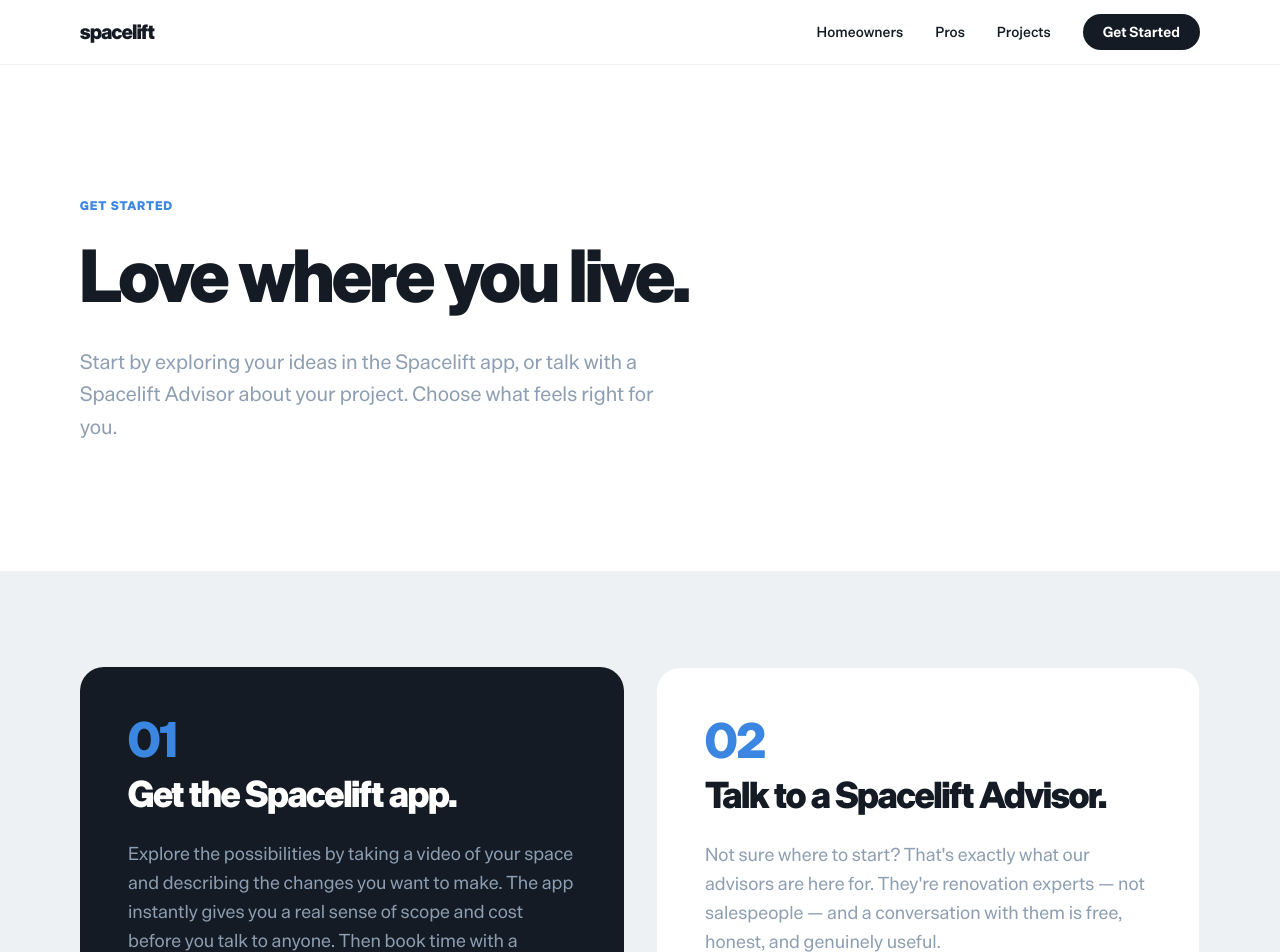
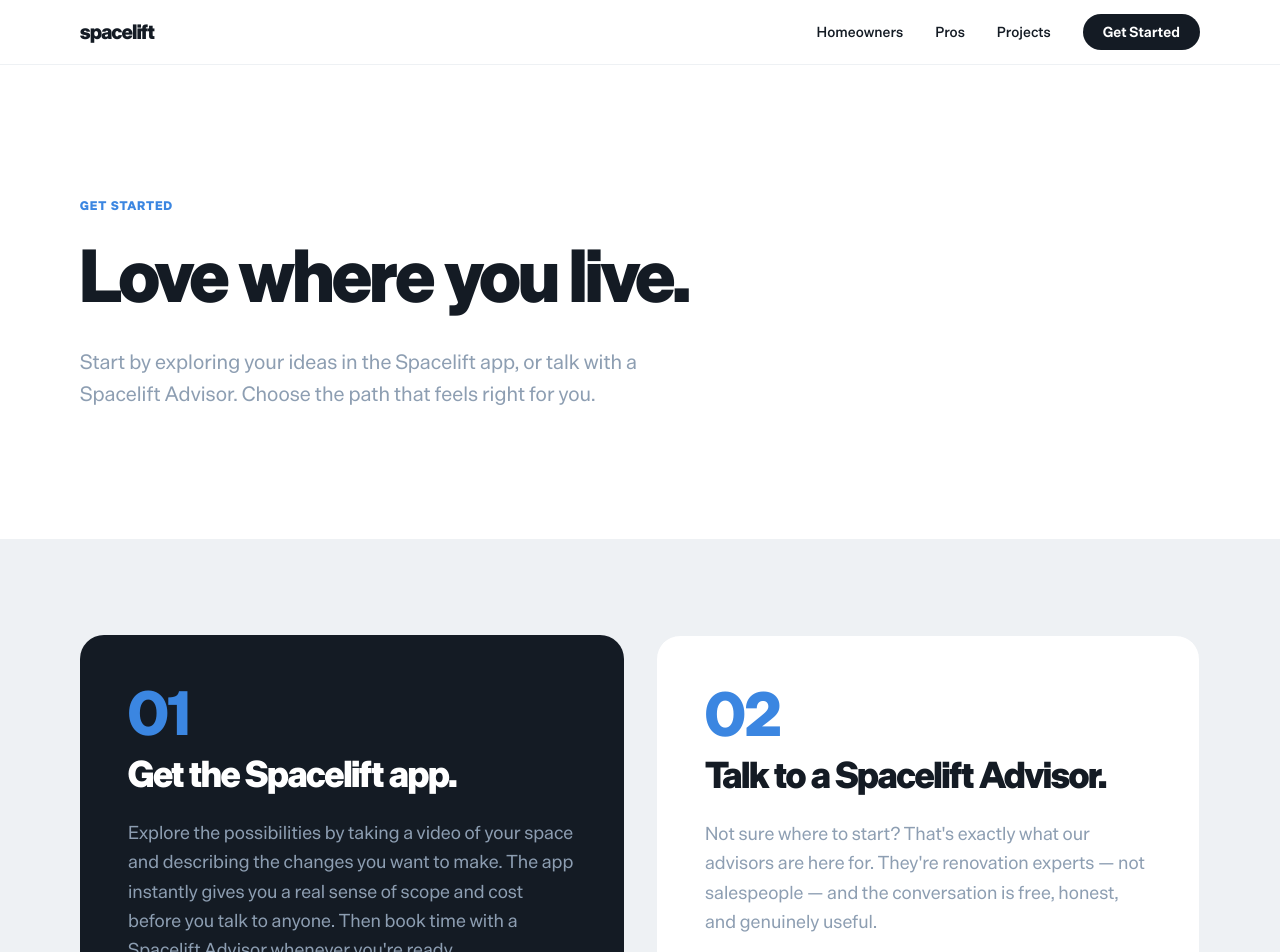
Before and after one commit to jjmccarthy7/spacelift-tools, a Next.js app in the folder apps/hellospacelift/: page /get-started in a window 1280 px wide. Shown: the top 952 px of the page. Built offline with nearby package versions, Linux system fonts and the light colour scheme.

Commit message:
polish(get-started): tighten H2, larger 01/02 anchors, advisor copy, spacing

```diff
--- a/apps/hellospacelift/src/app/get-started/page.tsx
+++ b/apps/hellospacelift/src/app/get-started/page.tsx
@@ -22,7 +22,7 @@
             Love where you live.
           </h1>
           <p className="text-lg md:text-xl text-[#8D9EB2] leading-relaxed max-w-xl">
-            Start by exploring your ideas in the Spacelift app, or talk with a Spacelift Advisor about your project. Choose what feels right for you.
+            Start by exploring your ideas in the Spacelift app, or talk with a Spacelift Advisor. Choose the path that feels right for you.
           </p>
         </div>
       </section>
@@ -33,12 +33,12 @@
 
             <div className="bg-[#141B24] rounded-3xl p-10 md:p-12 flex flex-col">
               <div className="mb-3">
-                <span className="text-5xl font-black leading-none text-[#3B86E1]">01</span>
+                <span className="text-6xl font-black leading-none text-[#3B86E1]">01</span>
               </div>
               <h2 className="text-3xl md:text-4xl font-black text-white leading-[1.1] tracking-tight mb-6">
                 Get the Spacelift app.
               </h2>
-              <p className="text-[#8D9EB2] text-lg leading-relaxed mb-10 flex-grow">
+              <p className="text-[#8D9EB2] text-lg leading-relaxed mb-14 flex-grow">
                 Explore the possibilities by taking a video of your space and describing the changes you want to make. The app instantly gives you a real sense of scope and cost before you talk to anyone. Then book time with a Spacelift Advisor whenever you&apos;re ready.
               </p>
               <div className="space-y-4">
@@ -49,13 +49,13 @@
 
             <div className="bg-white rounded-3xl p-10 md:p-12 flex flex-col border border-[#EEF1F4]">
               <div className="mb-3">
-                <span className="text-5xl font-black leading-none text-[#3B86E1]">02</span>
+                <span className="text-6xl font-black leading-none text-[#3B86E1]">02</span>
               </div>
               <h2 className="text-3xl md:text-4xl font-black text-[#141B24] leading-[1.1] tracking-tight mb-6">
                 Talk to a Spacelift Advisor.
               </h2>
               <p className="text-[#8D9EB2] text-lg leading-relaxed mb-10 flex-grow">
-                Not sure where to start? That&apos;s exactly what our advisors are here for. They&apos;re renovation experts — not salespeople — and a conversation with them is free, honest, and genuinely useful.
+                Not sure where to start? That&apos;s exactly what our advisors are here for. They&apos;re renovation experts — not salespeople — and the conversation is free, honest, and genuinely useful.
               </p>
               <div className="space-y-4">
                 <p className="text-xs font-semibold text-[#8D9EB2] uppercase tracking-widest">What to expect</p>
```
